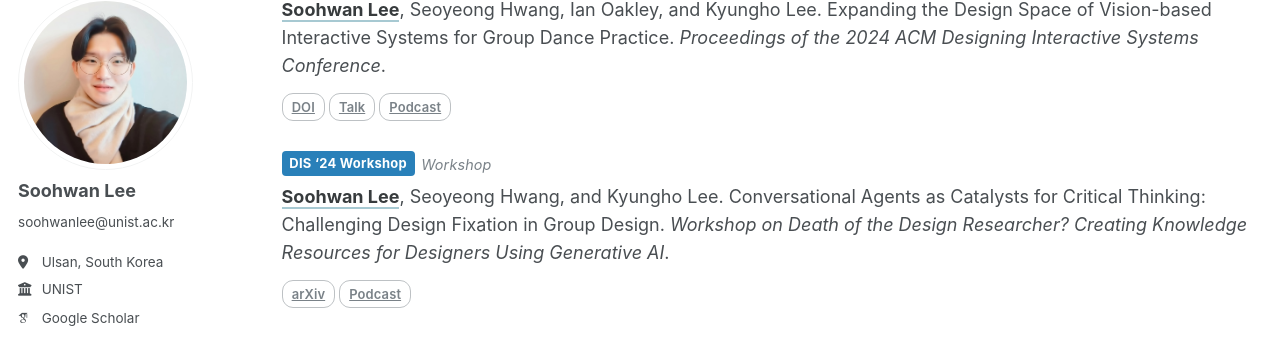
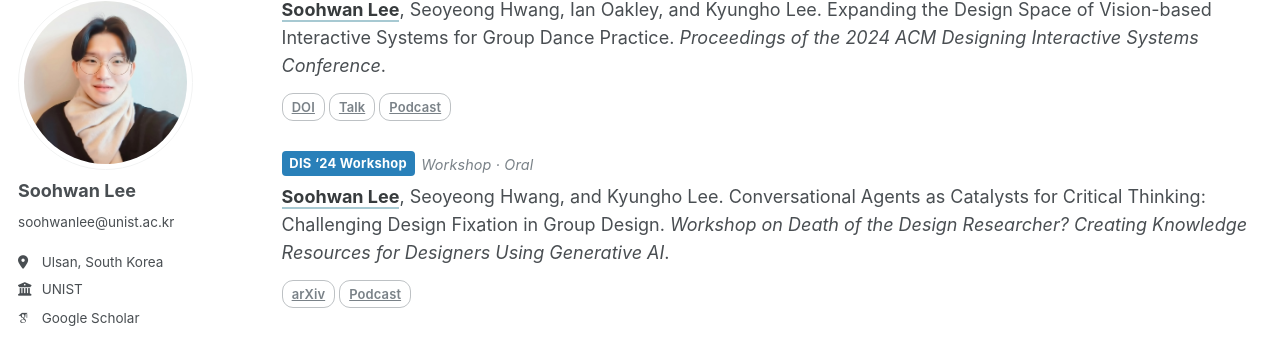
Before and after one commit to Soohwan-Lee/soohwan-lee.github.io, a Jekyll site: the page built from _pages/publications.md, in a window 1280 px wide and 900 px high, scrolled down 2743 px. Shown: the part 104-444 px from the top of the window. Built offline with Jekyll 4.4.1, drawn with Linux system fonts in a browser that asks for light colours; some web fonts are replaced.

Commit message:
publication update

```diff
--- a/_pages/publications.md
+++ b/_pages/publications.md
@@ -125,7 +125,7 @@ Seoyeong Hwang, Soohyun Hwang, **Soohwan Lee**, Dajung Kim, and Kyungho Lee. Aug
 </div>
 
 <div class="pub-item" data-cat="workshop" markdown="1">
-<span class="pub-meta"><span class="pub-badge badge-dis">DIS '24 Workshop</span><span class="pub-type">Workshop</span></span>
+<span class="pub-meta"><span class="pub-badge badge-dis">DIS '24 Workshop</span><span class="pub-type">Workshop · Oral</span></span>
 **Soohwan Lee**, Seoyeong Hwang, and Kyungho Lee. Conversational Agents as Catalysts for Critical Thinking: Challenging Design Fixation in Group Design. *Workshop on Death of the Design Researcher? Creating Knowledge Resources for Designers Using Generative AI*.
 <div class="pub-links"><a class="pub-link" href="https://arxiv.org/abs/2406.11125">arXiv</a><a class="pub-link" href="https://www.youtube.com/watch?v=w5aIlpBV9Co&t=10s">Podcast</a></div>
 </div>
```
